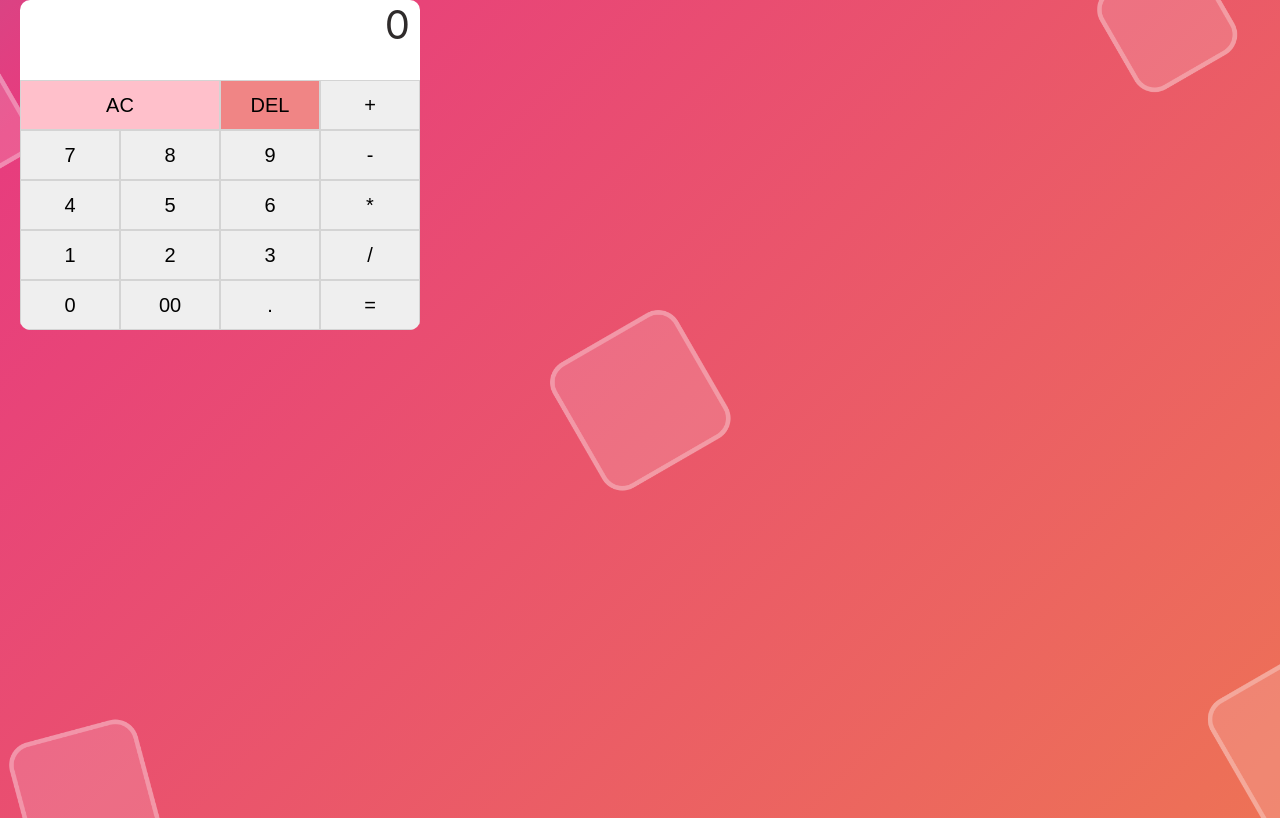
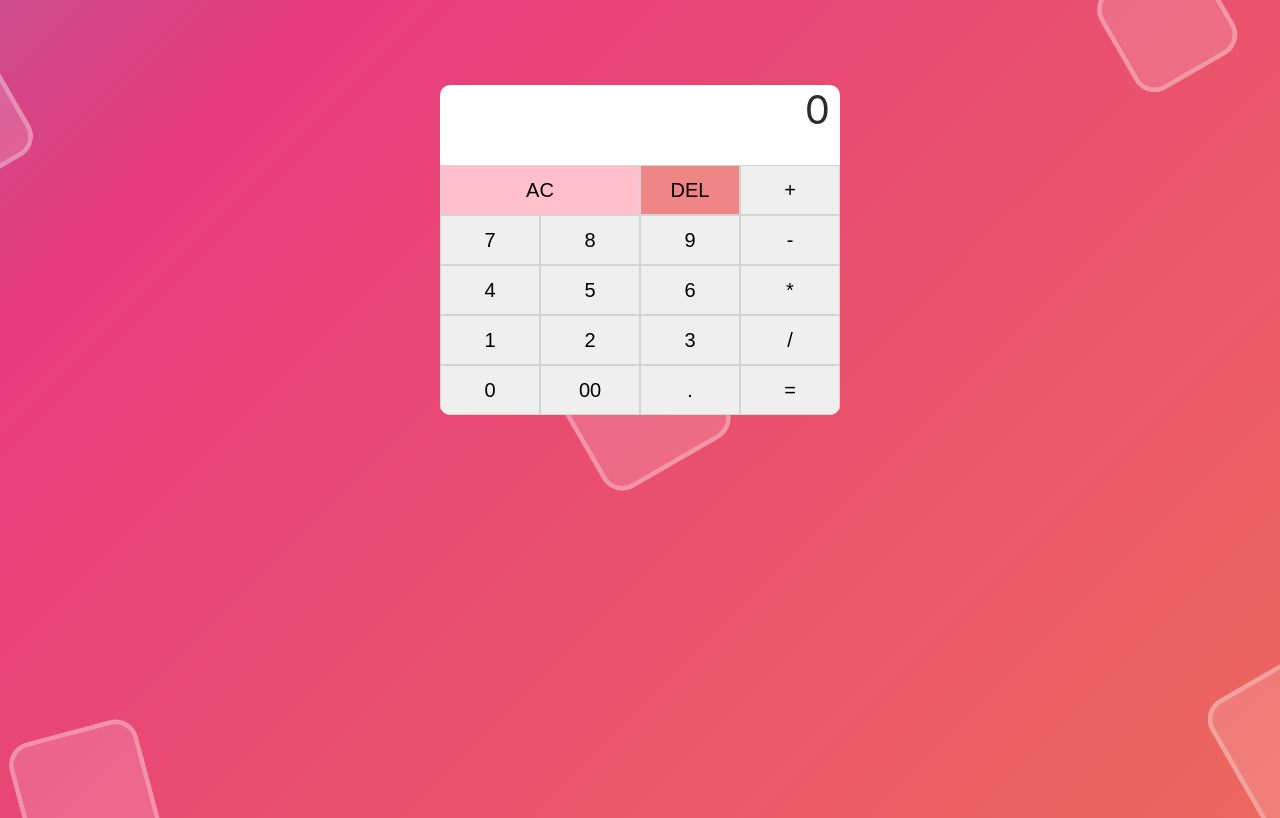
Before and after one commit to thanhtien18399/calculator, a React (Create React App) app: page / in a window 1280 px wide. Built offline with nearby package versions, Linux system fonts and the light colour scheme.

Commit message:
Update index.css

```diff
--- a/src/index.css
+++ b/src/index.css
@@ -48,7 +48,11 @@ code {
 }
 
 .container {
-
+ display: flex;
+  align-items: center;
+  justify-content: center;
+  min-height: 500px;
+  max-height: 500px;
   max-width: 1280px;
   margin: 0 auto;
   padding: 0 20px;
```
